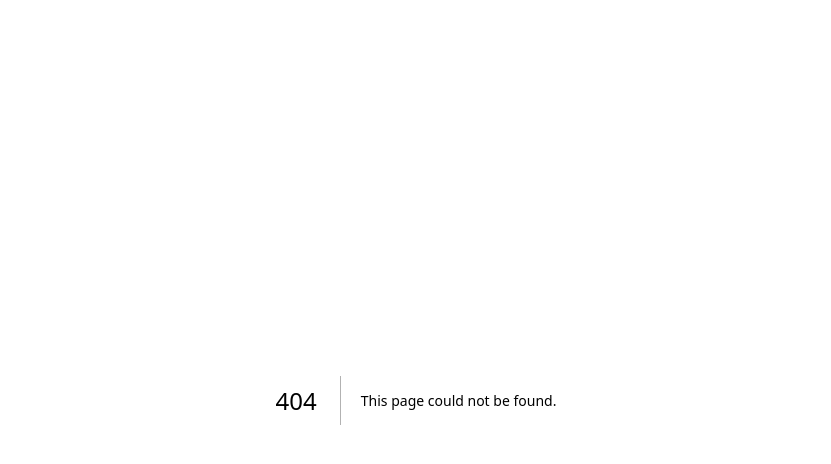
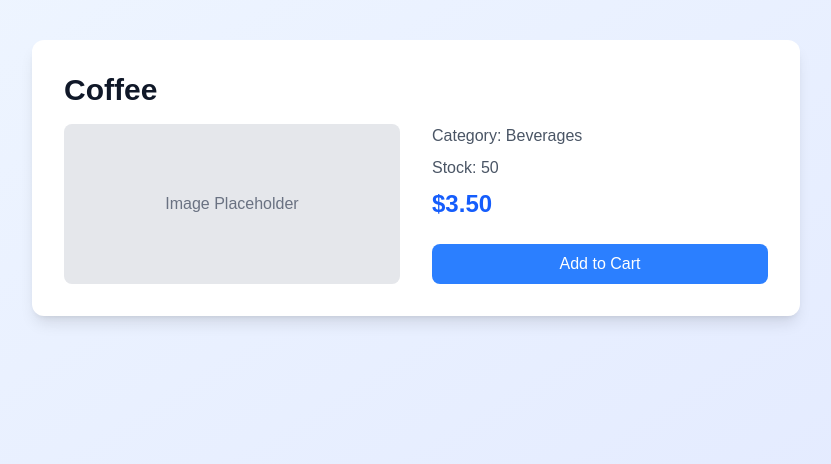
Before and after one commit to Lakshan-Chamoditha-Perera/pos-web, a Next.js app: page /products/1 in a window 1280 px wide. Before the commit this address had no page. Shown: the top 464 px of the page, without its empty margins (224-1055 px from the left). Built offline with nearby package versions, Linux system fonts and the light colour scheme.

Commit message:
add product detail page

```diff
--- a/src/app/components/ProductCard.tsx
+++ b/src/app/components/ProductCard.tsx
@@ -1,16 +1,18 @@
-"use client"
+"use client";
 
-import { useAppDispatch, useAppSelector } from '../lib/store/hooks'
-import { addToCart } from '../lib/store/slices/productsSlice'
-import type { Product } from '../lib/store/slices/productsSlice'
+import Link from "next/link";
+import { useAppDispatch, useAppSelector } from "../lib/store/hooks";
+import { addToCart } from "../lib/store/slices/productsSlice";
+import type { Product } from "../lib/store/slices/productsSlice";
 
 export function ProductCard({ product }: { product: Product }) {
-    const dispatch = useAppDispatch()
+  const dispatch = useAppDispatch();
   const isInCart = useAppSelector((state) =>
-        state.products.cart.some(item => item.id === product.id)
-    )
+    state.products.cart.some((item) => item.id === product.id)
+  );
 
   return (
+    <Link href={`/products/${product.id}`}>
       <div className="border rounded-lg p-4 shadow-sm hover:shadow-md transition-shadow">
         <h3 className="font-bold text-lg">{product.name}</h3>
         <p className="text-gray-600">${product.price.toFixed(2)}</p>
@@ -19,13 +21,15 @@ export function ProductCard({ product }: { product: Product }) {
         <button
           onClick={() => dispatch(addToCart(product))}
           disabled={isInCart}
-                className={`mt-2 w-full py-2 rounded ${isInCart
-                        ? 'bg-gray-300 cursor-not-allowed'
-                        : 'bg-blue-500 hover:bg-blue-600 text-white'
+          className={`mt-2 w-full py-2 rounded ${
+            isInCart
+              ? "bg-gray-300 cursor-not-allowed"
+              : "bg-blue-500 hover:bg-blue-600 text-white"
           }`}
         >
-                {isInCart ? 'Added to Cart' : 'Add to Cart'}
+          {isInCart ? "Added to Cart" : "Add to Cart"}
         </button>
       </div>
-    )
+    </Link>
+  );
 }
--- /dev/null
+++ b/src/app/products/[id]/page.tsx
@@ -0,0 +1,56 @@
+"use client"
+
+import { useParams } from "next/navigation"
+import { useAppSelector, useAppDispatch } from "@/app/lib/store/hooks"
+import { addToCart } from "@/app/lib/store/slices/productsSlice"
+
+export default function ProductDetailsPage() {
+  const { id } = useParams<{ id: string }>()   // get the dynamic id
+  const dispatch = useAppDispatch()
+
+  // find product by id in Redux state
+  const product = useAppSelector((state) =>
+    state.products.items.find((p) => p.id === id)
+  )
+
+  if (!product) {
+    return (
+      <div className="min-h-screen flex items-center justify-center bg-gray-100">
+        <p className="text-lg text-gray-600">Product not found.</p>
+      </div>
+    )
+  }
+
+  return (
+    <div className="min-h-screen bg-gradient-to-br from-blue-50 to-indigo-100 py-10 px-4">
+      <div className="max-w-3xl mx-auto bg-white rounded-xl shadow-lg p-8">
+        <h1 className="text-3xl font-bold text-gray-900 mb-4">{product.name}</h1>
+
+        <div className="flex flex-col md:flex-row gap-8">
+          {/* Left side: Fake image placeholder */}
+          <div className="w-full md:w-1/2 flex items-center justify-center bg-gray-200 rounded-lg">
+            <span className="text-gray-500">Image Placeholder</span>
+          </div>
+
+          {/* Right side: Details */}
+          <div className="w-full md:w-1/2 flex flex-col justify-between">
+            <div>
+              <p className="text-gray-600 mb-2">Category: {product.category}</p>
+              <p className="text-gray-600 mb-2">Stock: {product.stock}</p>
+              <p className="text-2xl font-semibold text-blue-600 mb-6">
+                ${product.price.toFixed(2)}
+              </p>
+            </div>
+
+            <button
+              onClick={() => dispatch(addToCart(product))}
+              className="bg-blue-500 hover:bg-blue-600 text-white py-2 px-4 rounded-lg"
+            >
+              Add to Cart
+            </button>
+          </div>
+        </div>
+      </div>
+    </div>
+  )
+}
```
Lines whose indentation alone changed are shown as unchanged.
